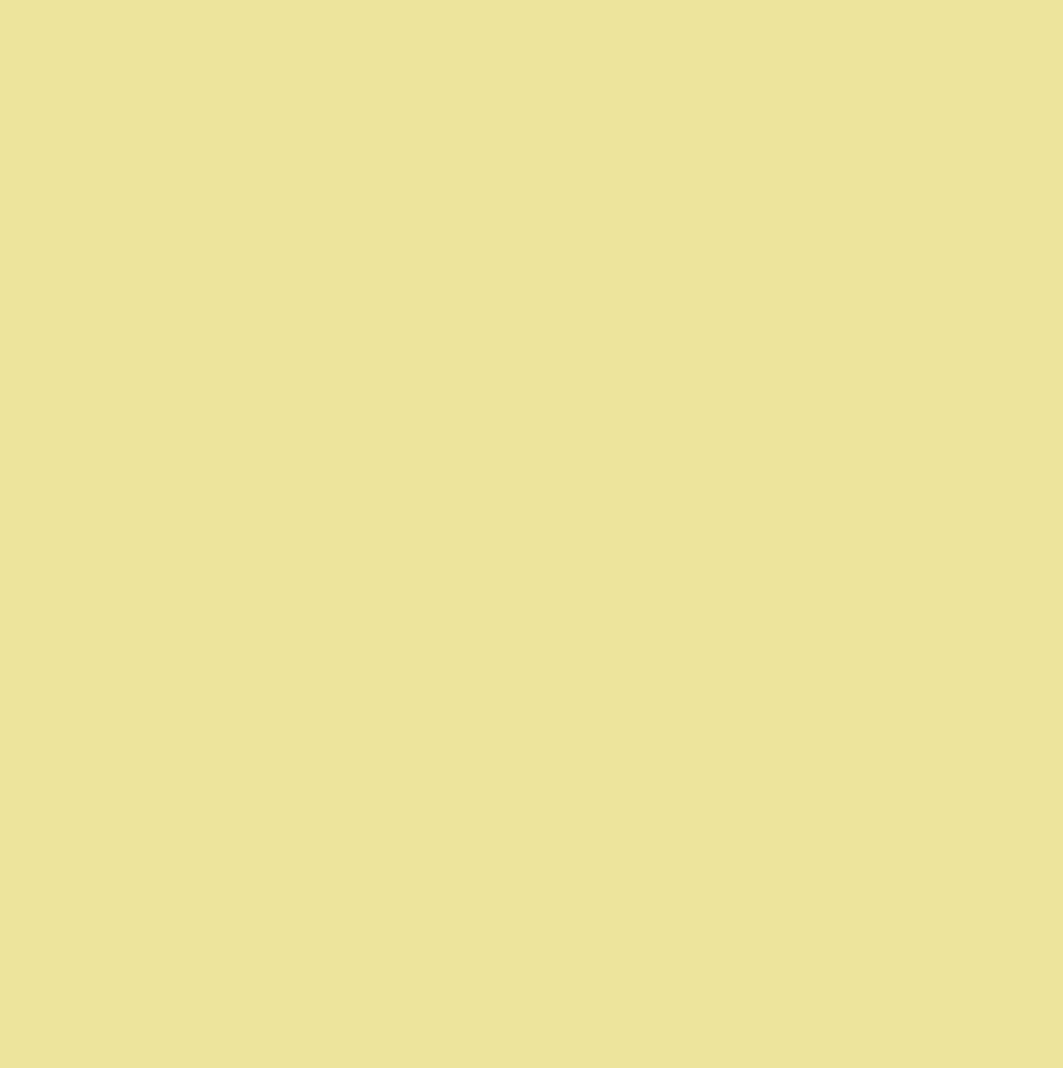
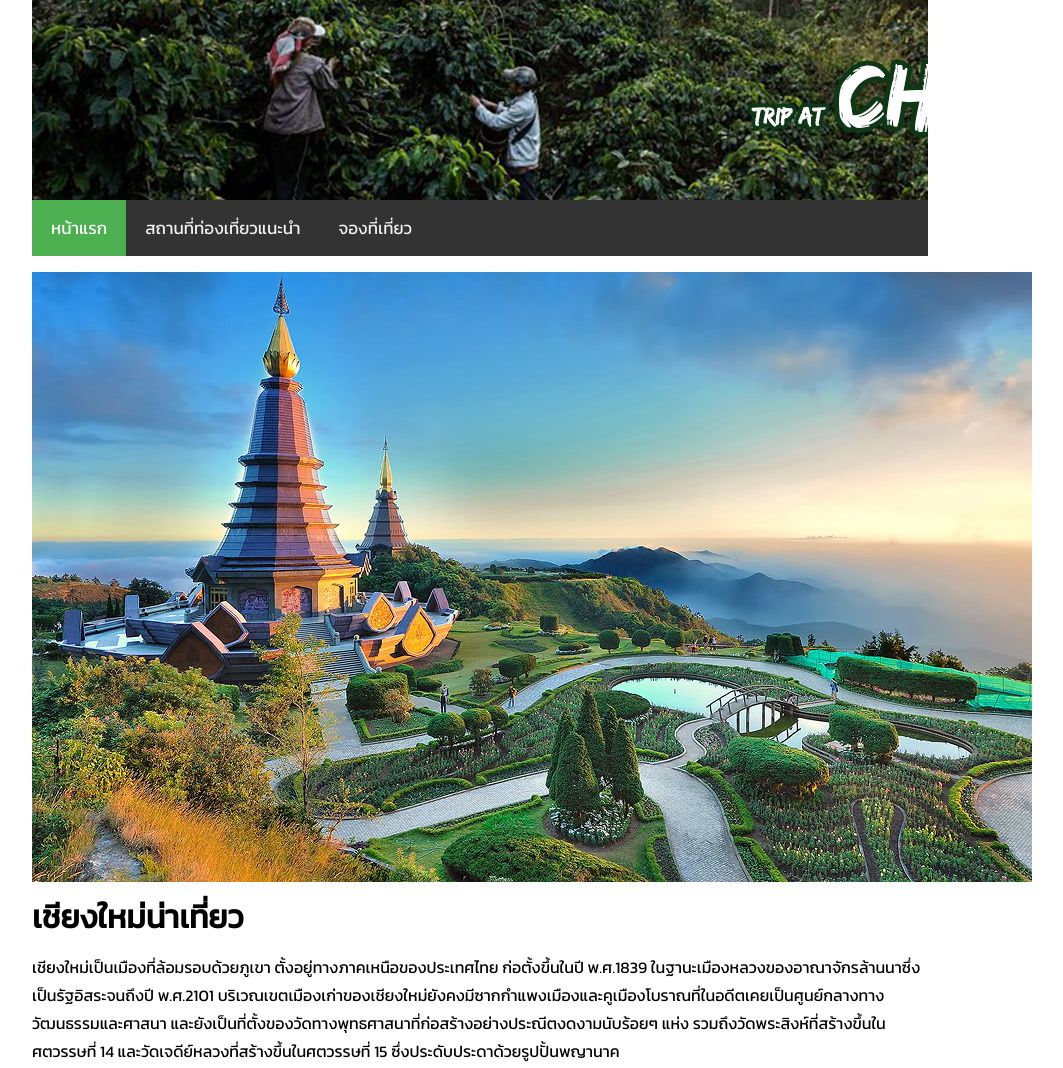
Before and after one commit to lengleng9090/WebTech001, a plain HTML site: page index.html in a window 1280 px wide. Shown: the whole page, without its empty margins (160-1223 px from the left). Before the commit the page ends 800 px from the top, so only its background shows below. Drawn offline with Linux system fonts and the light colour scheme.

Commit message:
[ADD] Index Page Complete

```diff
--- /dev/null
+++ b/Index.css
@@ -0,0 +1,54 @@
+@import url('https://fonts.googleapis.com/css?family=Kanit&display=swap');
+body {
+  font-family: 'Kanit', sans-serif;;
+  font-size: 100%;
+  line-height: 175%;
+  margin:0 15%;
+}
+/* Add a black background color to the top navigation */
+.topnav {
+  background-color: #333;
+  overflow: hidden;
+}
+
+/* Style the links inside the navigation bar */
+.topnav a {
+  float: left;
+  color: #f2f2f2;
+  text-align: auto;
+  padding: 14px 19px;
+  text-decoration: none;
+  font-size: 17px;
+}
+
+/* Change the color of links on hover */
+.topnav a:hover {
+  background-color: #ddd;
+  color: black;
+}
+
+/* Add a color to the active/current link */
+.topnav a.active {
+  background-color: #4CAF50;
+  color: white;
+}
+.content {
+  width: 100%;
+  text-align: center;
+  overflow: hidden;
+}
+
+.expert-header {
+  position: relative;
+  width: 1350px;
+  height: 200px /* Set height as per you needed */;
+  display: block;
+  background-size: cover !important;
+  background: url(Image/Tab.jpg);
+  background-repeat: no-repeat !important;
+}
+.center {
+  display: block;
+  margin-left: auto;
+  margin-right: auto;
+}
--- a/index.html
+++ b/index.html
@@ -2,13 +2,26 @@
 <html>
 
 <head>
-   <title>Adventures in Tuscany</title>
+   <title>Trip at Ciangmai</title>
    <meta charset="utf-8">
    <style type="text/css">
-	body {background-color: #ede49c;}
+    @import url("Index.css");
    </style>
+   <script src="Index.js"></script>
 </head>
 <body>
-
+  <div class="content">
+  <div class="expert-header">
+  </div>
+</div>
+  <div class="topnav">
+  <a class="active" href="index.html">หน้าแรก</a>
+  <a href="#news">สถานที่ท่องเที่ยวแนะนำ</a>
+  <a href="#contact">จองที่เที่ยว</a>
+</div>
+<p></p>
+<img src="Image/pictureIndex.jpg" alt="Index Picture" class="center">
+<h1>เชียงใหม่น่าเที่ยว</h1>
+<p>เชียงใหม่เป็นเมืองที่ล้อมรอบด้วยภูเขา ตั้งอยู่ทางภาคเหนือของประเทศไทย ก่อตั้งขึ้นในปี พ.ศ.1839 ในฐานะเมืองหลวงของอาณาจักรล้านนาซึ่งเป็นรัฐอิสระจนถึงปี พ.ศ.2101 บริเวณเขตเมืองเก่าของเชียงใหม่ยังคงมีซากกำแพงเมืองและคูเมืองโบราณที่ในอดีตเคยเป็นศูนย์กลางทางวัฒนธรรมและศาสนา และยังเป็นที่ตั้งของวัดทางพุทธศาสนาที่ก่อสร้างอย่างประณีตงดงามนับร้อยๆ แห่ง รวมถึงวัดพระสิงห์ที่สร้างขึ้นในศตวรรษที่ 14 และวัดเจดีย์หลวงที่สร้างขึ้นในศตวรรษที่ 15 ซึ่งประดับประดาด้วยรูปปั้นพญานาค</p>
 </body>
 </html>
```
Also changed, not shown: Image/Tab.jpg (added), Image/pictureIndex.jpg (added), Index.js (added).
